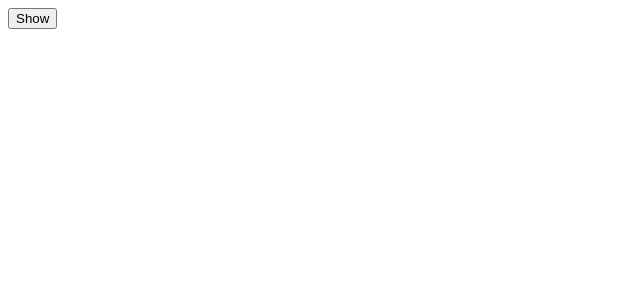
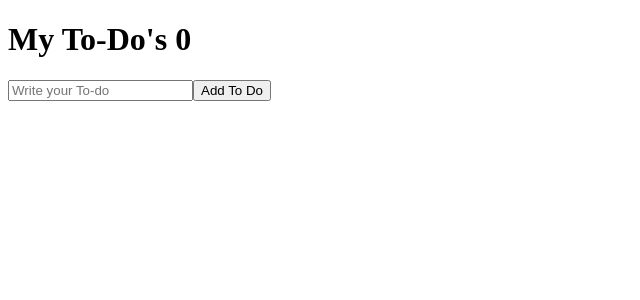
Before and after one commit to seonhop/react-for-beginners, a React (Create React App) app in the folder react-for-beginners-app/: page / in a window 1280 px wide. Shown: the top 300 px of the page, without its empty margins (0-640 px from the left). Built offline with nearby package versions, Linux system fonts and the light colour scheme.

Commit message:
#7.0 To Do List part One
*Never modify the state directly*

#List concat
const randomList = [1, 2, 3]
const newList = [4, ...randomList]

```diff
--- a/react-for-beginners-app/src/App.js
+++ b/react-for-beginners-app/src/App.js
@@ -1,20 +1,32 @@
 import { useState, useEffect } from "react";
 
-function Hello() {
-    useEffect(() => {
-        console.log("I'm here");
-        return () => console.log("bye");
-    }, []);
-    return <h1>Hello</h1>;
-}
+function App() {
+    const [input, setInput] = useState("");
+    const [inputs, setInputs] = useState([]);
+    const onChange = (event) => setInput(event.target.value);
+    const onSubmit = (event) => {
+        event.preventDefault();
+        console.log(input);
+        if (input === "") {
+            return;
+        }
+        setInput("");
+        setInputs((currArray) => [input, ...currArray]);
+    };
+    console.log(inputs);
 
-function App() {
-    const [showing, setShowing] = useState(false);
-    const onClick = () => setShowing((prev) => !prev);
     return (
         <div>
-            {showing ? <Hello /> : null}
-            <button onClick={onClick}>{showing ? "Hide" : "Show"}</button>
+            <h1>My To-Do's {inputs.length}</h1>
+            <form onSubmit={onSubmit}>
+                <input
+                    value={input}
+                    onChange={onChange}
+                    type="text"
+                    placeholder="Write your To-do"
+                />
+                <button>Add To Do</button>
+            </form>
         </div>
     );
 }
```
